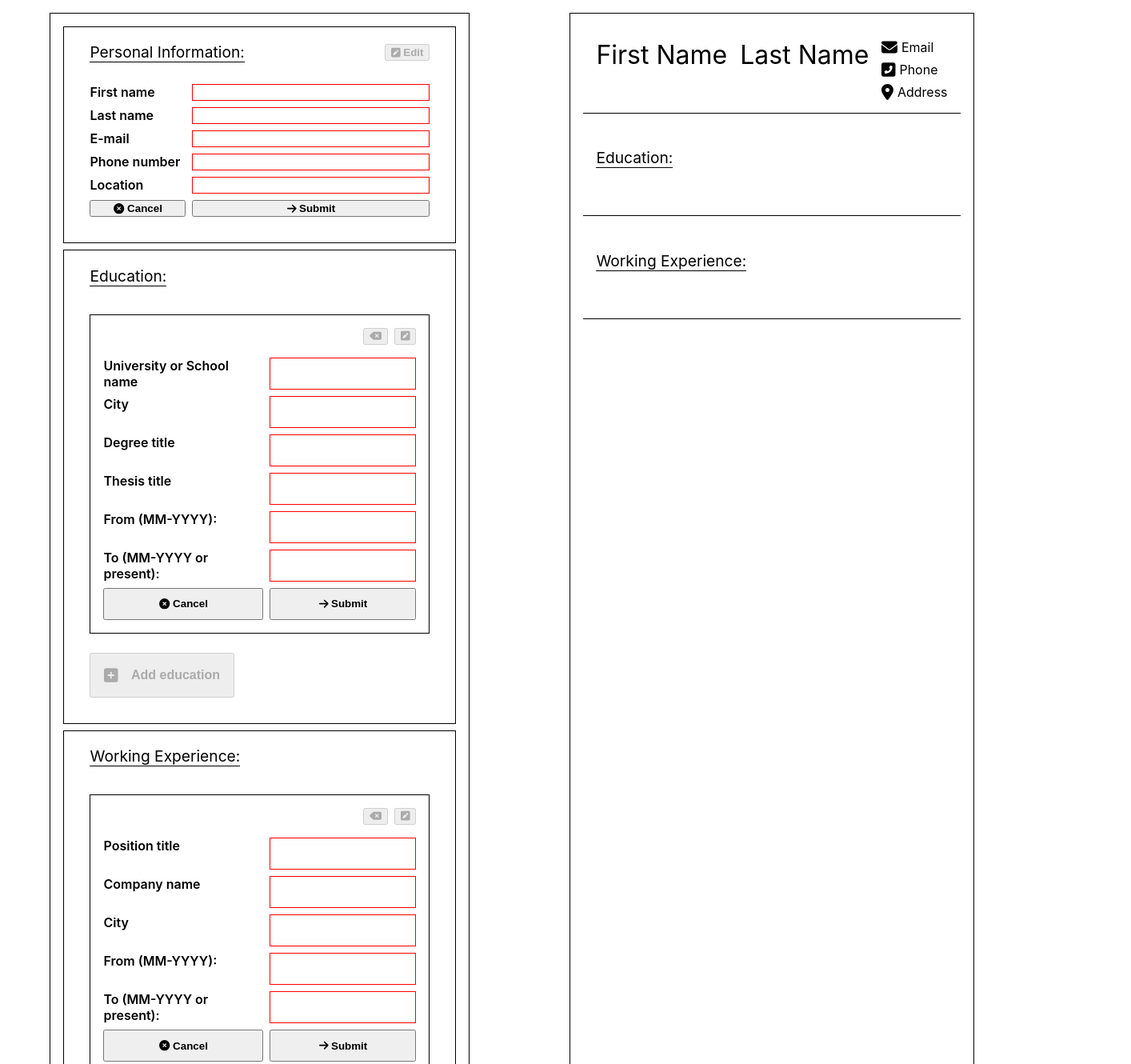
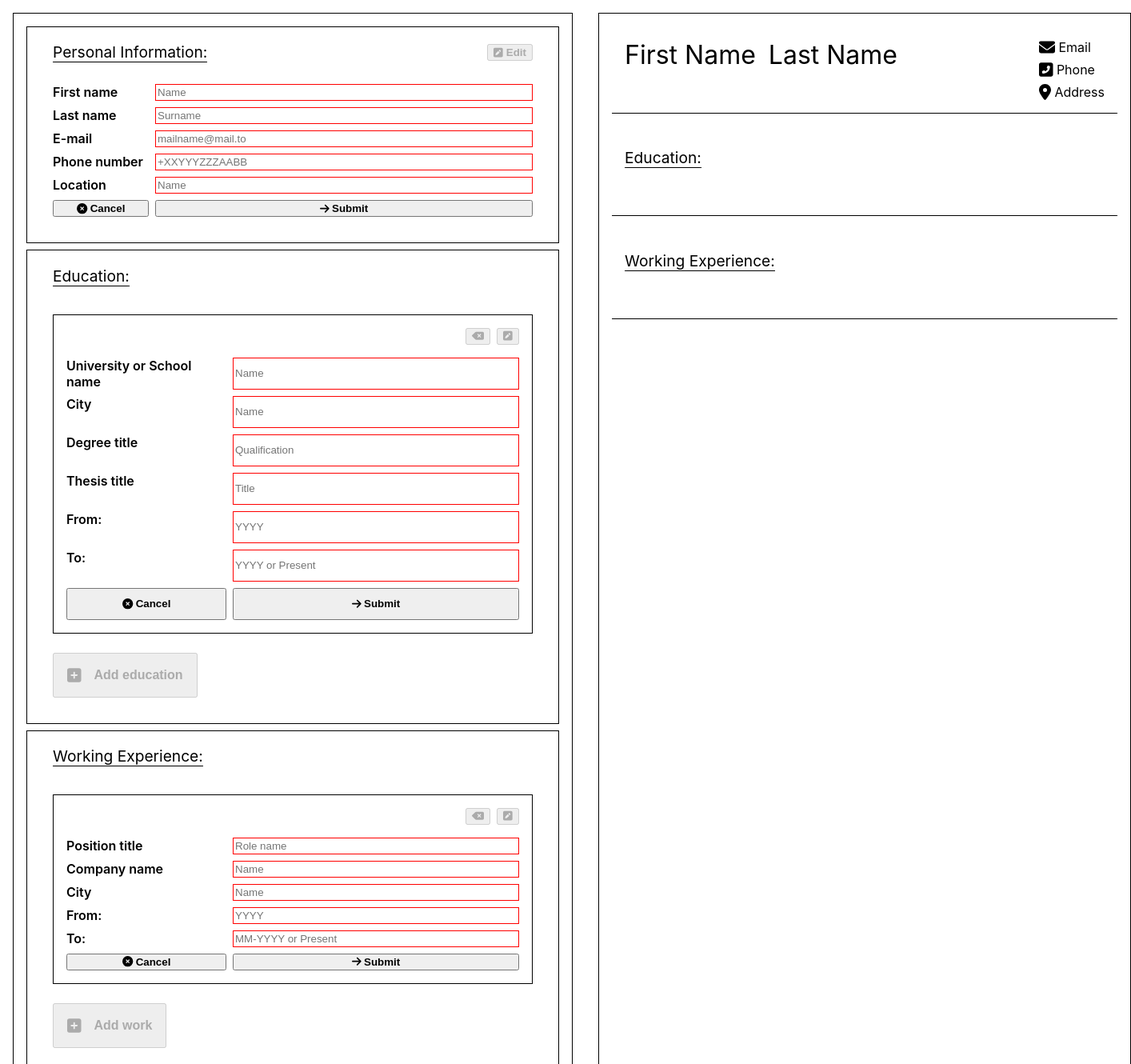
Before and after one commit to cel8/top_cv_app, a React (Create React App) app: page / in a window 1280 px wide. Shown: the top 1330 px of the page at 80% size, 1414 px wide, since content can reach past the window. Built offline with nearby package versions, Linux system fonts and the light colour scheme; the HTML template or start-up script is replaced by a standard one.

Commit message:
Add placeholder.

```diff
--- a/src/components/EducationComponent.js
+++ b/src/components/EducationComponent.js
@@ -9,8 +9,8 @@ const patterns = {
   degree: /^[a-z\s']{1,50}$/i,
   thesis: /^[a-z\s']{1,50}$/i,
   city: /^[a-zA-Z0-9\s,'-]*$/i,
-  fromData: /^\d{2}-\d{4}$/i,
-  toData: /^(\d{2}-\d{4}|present)$/i
+  fromData: /^\d{4}$/i,
+  toData: /^(\d{4}|present)$/i
 };
 
 export default class EducationComponent extends Component {
@@ -169,17 +169,17 @@ export default class EducationComponent extends Component {
     return (
       <form className="education-item-form">
         <label htmlFor="education-schoolname">University or School name</label>
-        <input id="education-schoolname" name="schoolname" type="text" value={schoolname.text} className={schoolname.valid} onChange={this.onChange}></input>
+        <input id="education-schoolname" name="schoolname" type="text" value={schoolname.text} placeholder="Name" className={schoolname.valid} onChange={this.onChange}></input>
         <label htmlFor="education-city">City</label>
-        <input id="education-city" name="city" type="text" value={city.text} className={city.valid} onChange={this.onChange}></input>
+        <input id="education-city" name="city" type="text" value={city.text} placeholder="Name" className={city.valid} onChange={this.onChange}></input>
         <label htmlFor="education-degree">Degree title</label>
-        <input id="education-degree" name="degree" type="text" value={degree.text} className={degree.valid} onChange={this.onChange}></input>
+        <input id="education-degree" name="degree" type="text" value={degree.text} placeholder="Qualification" className={degree.valid} onChange={this.onChange}></input>
         <label htmlFor="education-thesis">Thesis title</label>
-        <input id="education-thesis" name="thesis" type="text" value={thesis.text} className={thesis.valid} onChange={this.onChange}></input>
-        <label htmlFor="education-fromData">From (MM-YYYY):</label>
-        <input id="education-fromData" name="fromData" type="text" value={fromData.text} className={fromData.valid} onChange={this.onChange}></input>
-        <label htmlFor="education-toData">To (MM-YYYY or present):</label>
-        <input id="education-toData" name="toData" type="text" value={toData.text} className={toData.valid} onChange={this.onChange}></input>
+        <input id="education-thesis" name="thesis" type="text" value={thesis.text} placeholder="Title" className={thesis.valid} onChange={this.onChange}></input>
+        <label htmlFor="education-fromData">From:</label>
+        <input id="education-fromData" name="fromData" type="text" value={fromData.text} placeholder="YYYY" className={fromData.valid} onChange={this.onChange}></input>
+        <label htmlFor="education-toData">To:</label>
+        <input id="education-toData" name="toData" type="text" value={toData.text} placeholder="YYYY or Present" className={toData.valid} onChange={this.onChange}></input>
         <button disabled={!this.props.editable} onClick={this.onReset}><FontAwesomeIcon icon={faCircleXmark}/> Cancel</button>
         <button disabled={!this.props.editable} type="submit" onClick={this.onSubmit}><FontAwesomeIcon icon={faArrowRight}/> Submit</button>
       </form>
--- a/src/components/PersonalInformation.js
+++ b/src/components/PersonalInformation.js
@@ -163,15 +163,15 @@ export default class PersonalInformation extends Component {
         </div>
         <form className="edit-form">
           <label htmlFor="pi-first-name">First name</label>
-          <input id="pi-first-name" name="firstName" type="text" value={firstName.text} className={firstName.valid} onChange={this.onChange}></input>
+          <input id="pi-first-name" name="firstName" type="text" value={firstName.text} placeholder="Name" className={firstName.valid} onChange={this.onChange}></input>
           <label htmlFor="pi-last-name">Last name</label>
-          <input id="pi-last-name" name="lastName" type="text" value={lastName.text} className={lastName.valid} onChange={this.onChange}></input>
+          <input id="pi-last-name" name="lastName" type="text" value={lastName.text} placeholder="Surname" className={lastName.valid} onChange={this.onChange}></input>
           <label htmlFor="pi-email">E-mail</label>
-          <input id="pi-email" name="email" type="text" value={email.text} className={email.valid} onChange={this.onChange}></input>
+          <input id="pi-email" name="email" type="text" value={email.text} placeholder="mailname@mail.to" className={email.valid} onChange={this.onChange}></input>
           <label htmlFor="pi-phone">Phone number</label>
-          <input id="pi-phone" name="phone" type="text" value={phone.text} className={phone.valid} onChange={this.onChange}></input>
+          <input id="pi-phone" name="phone" type="text" value={phone.text} placeholder="+XXYYYZZZAABB" className={phone.valid} onChange={this.onChange}></input>
           <label htmlFor="pi-location">Location</label>
-          <input id="pi-location" name="location" type="text" value={location.text} className={location.valid} onChange={this.onChange}></input>
+          <input id="pi-location" name="location" type="text" value={location.text} placeholder="Name" className={location.valid} onChange={this.onChange}></input>
           <button disabled={!editable} onClick={this.onReset}><FontAwesomeIcon icon={faCircleXmark}/> Cancel</button>
           <button disabled={!editable} type="submit" onClick={this.onSubmit}><FontAwesomeIcon icon={faArrowRight}/> Submit</button>
         </form>
--- a/src/components/WorkComponent.js
+++ b/src/components/WorkComponent.js
@@ -156,15 +156,15 @@ export default class WorkComponent extends Component {
     return (
       <form className="work-item-form">
         <label htmlFor="work-position">Position title</label>
-        <input id="work-position" name="position" type="text" value={position.text} className={position.valid} onChange={this.onChange}></input>
+        <input id="work-position" name="position" type="text" value={position.text} placeholder="Role name" className={position.valid} onChange={this.onChange}></input>
         <label htmlFor="work-company">Company name</label>
-        <input id="work-company" name="company" type="text" value={company.text} className={company.valid} onChange={this.onChange}></input>
+        <input id="work-company" name="company" type="text" value={company.text} placeholder="Name" className={company.valid} onChange={this.onChange}></input>
         <label htmlFor="work-city">City</label>
-        <input id="work-city" name="city" type="text" value={city.text} className={city.valid} onChange={this.onChange}></input>
-        <label htmlFor="work-fromData">From (MM-YYYY):</label>
-        <input id="work-fromData" name="fromData" type="text" value={fromData.text} className={fromData.valid} onChange={this.onChange}></input>
-        <label htmlFor="work-toData">To (MM-YYYY or present):</label>
-        <input id="work-toData" name="toData" type="text" value={toData.text} className={toData.valid} onChange={this.onChange}></input>
+        <input id="work-city" name="city" type="text" value={city.text} placeholder="Name" className={city.valid} onChange={this.onChange}></input>
+        <label htmlFor="work-fromData">From:</label>
+        <input id="work-fromData" name="fromData" type="text" value={fromData.text} placeholder="YYYY" className={fromData.valid} onChange={this.onChange}></input>
+        <label htmlFor="work-toData">To:</label>
+        <input id="work-toData" name="toData" type="text" value={toData.text} placeholder="MM-YYYY or Present" className={toData.valid} onChange={this.onChange}></input>
         <button disabled={!this.props.editable} onClick={this.onReset}><FontAwesomeIcon icon={faCircleXmark}/> Cancel</button>
         <button disabled={!this.props.editable} type="submit" onClick={this.onSubmit}><FontAwesomeIcon icon={faArrowRight}/> Submit</button>
       </form>
--- a/src/styles/App.css
+++ b/src/styles/App.css
@@ -30,7 +30,11 @@
 
 .edit-container {
   max-width: 200vh;
-  min-width: 10vh;
+  min-width: 75vh;
+  @media (max-width: 1000px) {
+    min-width: 10vh;
+  }
+  text-align: center;
   padding: 0rem 2rem 2rem 2rem;
   margin-bottom: 0.5rem;
   border: 0.1rem solid black;
@@ -41,7 +45,10 @@
 
 .display-container {
   max-width: 200vh;
-  min-width: 10vh;
+  min-width: 75vh;
+  @media (max-width: 1000px) {
+    min-width: 10vh;
+  }
   margin-bottom: 0.5rem;
   display: flex;
   padding: 1rem;
```
